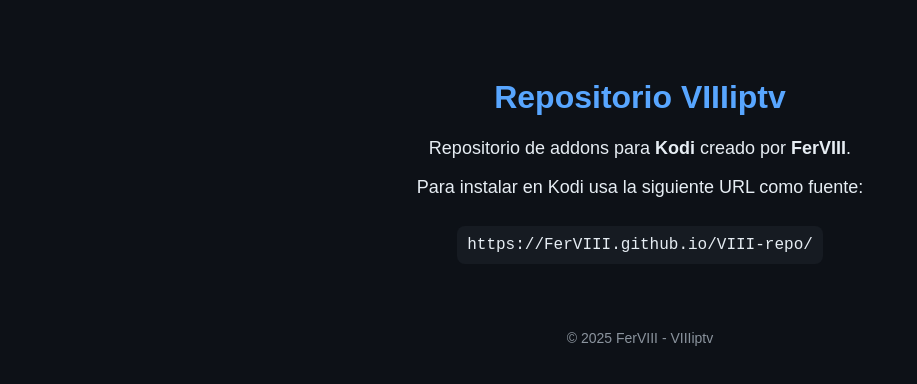
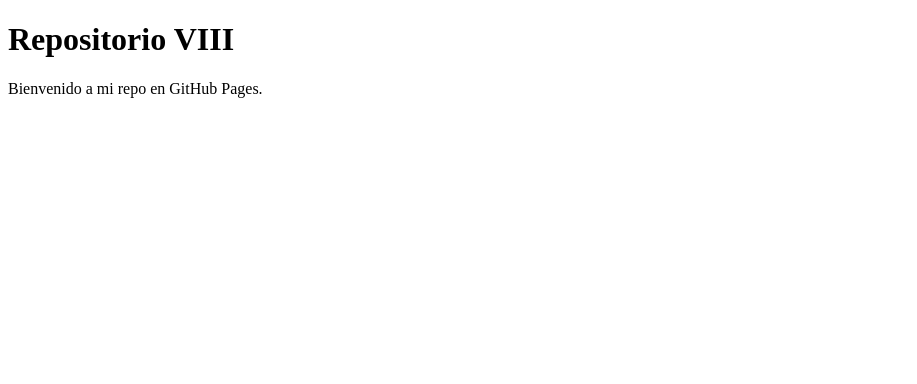
Before and after one commit to FerVIII/VIII-repo, a plain HTML site: page index.html in a window 1280 px wide. Shown: the whole page, without its empty margins (0-917 px from the left). Drawn offline with Linux system fonts and the light colour scheme.

Commit message:
Añadido index.html y archivo .nojekyll para GitHub Pages

```diff
--- a/index.html
+++ b/index.html
@@ -2,42 +2,10 @@
 <html lang="es">
   <head>
     <meta charset="UTF-8" />
-    <title>Repositorio VIIIiptv</title>
-    <style>
-      body {
-        font-family: Arial, sans-serif;
-        background: #0d1117;
-        color: #e6edf3;
-        text-align: center;
-        padding: 50px;
-      }
-      h1 {
-        color: #58a6ff;
-      }
-      p {
-        font-size: 18px;
-      }
-      pre {
-        background: #161b22;
-        padding: 10px;
-        border-radius: 8px;
-        display: inline-block;
-        margin-top: 10px;
-        font-size: 16px;
-      }
-      footer {
-        margin-top: 50px;
-        font-size: 14px;
-        color: #8b949e;
-      }
-    </style>
+    <title>Mi Repo</title>
   </head>
   <body>
-    <h1>Repositorio VIIIiptv</h1>
-    <p>Repositorio de addons para <b>Kodi</b> creado por <b>FerVIII</b>.</p>
-    <p>Para instalar en Kodi usa la siguiente URL como fuente:</p>
-    <pre>https://FerVIII.github.io/VIII-repo/</pre>
-
-    <footer>© 2025 FerVIII - VIIIiptv</footer>
+    <h1>Repositorio VIII</h1>
+    <p>Bienvenido a mi repo en GitHub Pages.</p>
   </body>
 </html>
```
